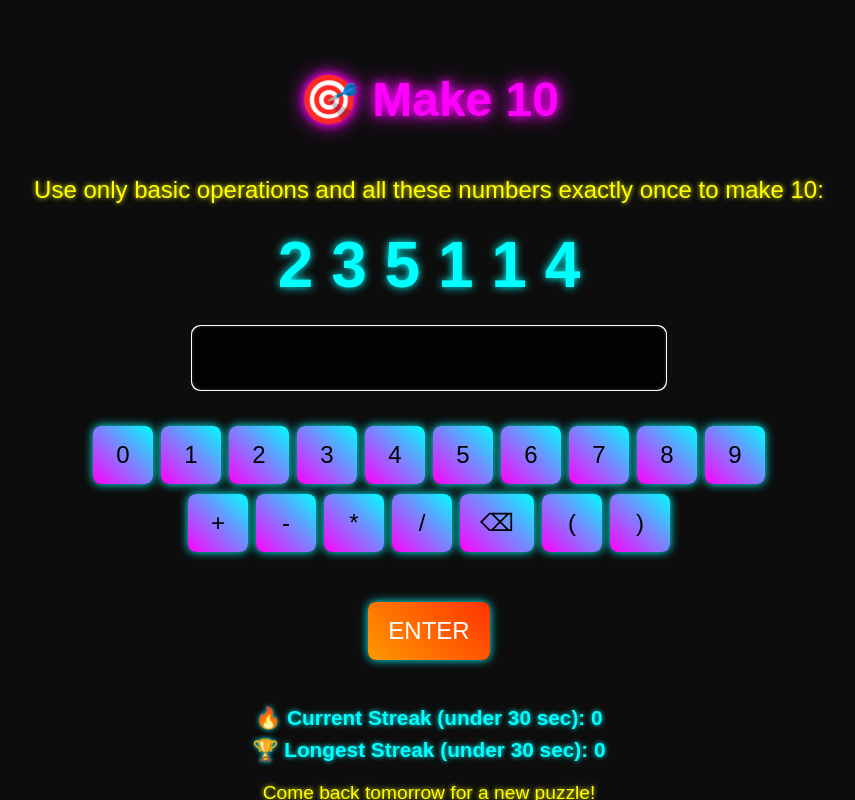
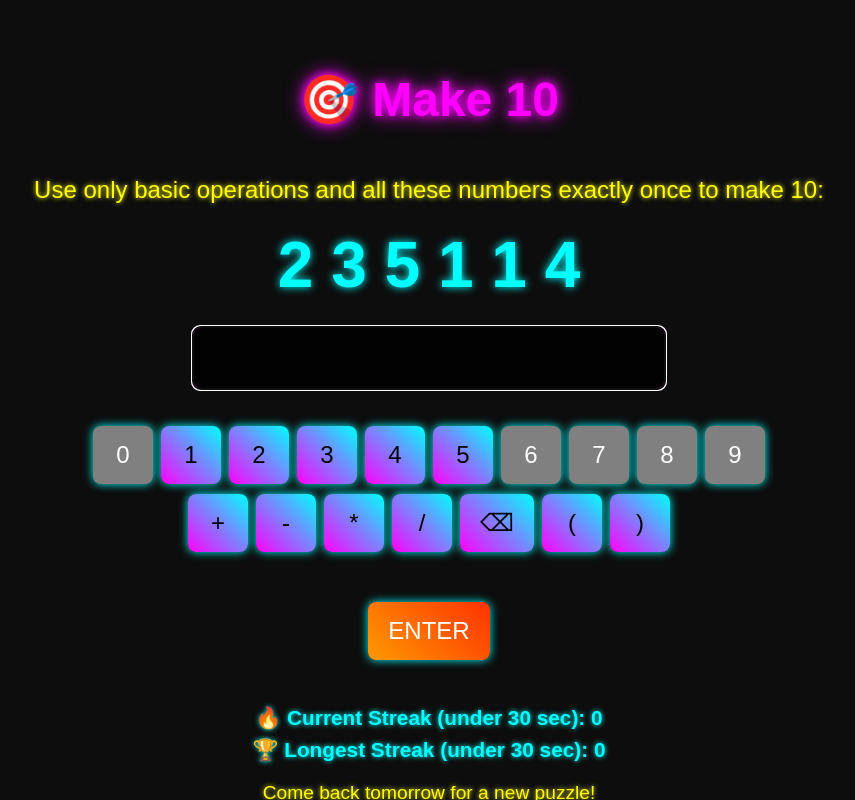
Before and after one commit to garry-singh/maketen, a Next.js app: page / in a window 1280 px wide. Shown: the whole page, without its empty margins (211-1066 px from the left). Built offline with nearby package versions, Linux system fonts and the light colour scheme.

Commit message:
Disable keyboard numbers that are not required for the problem

```diff
--- a/app/components/MakeTen.tsx
+++ b/app/components/MakeTen.tsx
@@ -215,8 +215,12 @@ const MakeTen: React.FC = () => {
           {numbers.map((num) => (
             <button
               key={num}
-              className={`key ${solved && "disabled"}`}
-              disabled={solved}
+              className={`key ${
+                solved || !puzzle.numbers.includes(parseInt(num))
+                  ? "disabled"
+                  : ""
+              }`}
+              disabled={solved || !puzzle.numbers.includes(parseInt(num))}
               onClick={() => handleKeyboardClick(num)}
             >
               {num}
```
